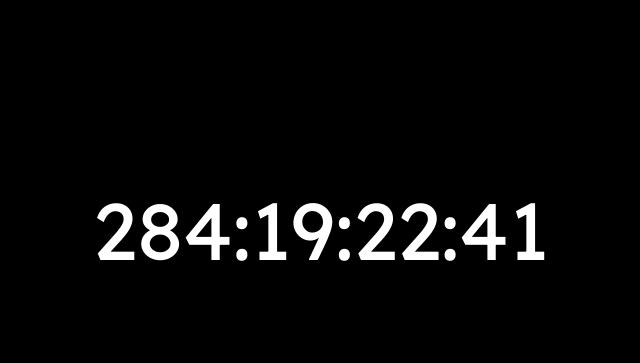
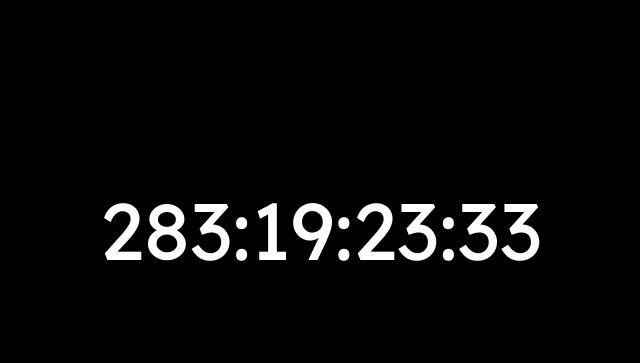
Before and after one commit to EludeQ/unus-annus-clock, a plain HTML site: page index.html in a window 1280 px wide. Shown: the part 170-533 px from the top of the page, without its empty margins (319-959 px from the left). Drawn offline with Linux system fonts and the light colour scheme.

Commit message:
Changed the end date to the date listed on the official Unus Annus site

```diff
--- a/index.html
+++ b/index.html
@@ -16,7 +16,7 @@
 
 	<script>
 		// Set the date we're counting down to
-		var countDownDate = new Date("Nov 15, 2020 08:00:08:00").getTime();
+		var countDownDate = new Date("Nov 14, 2020 08:01:00:00").getTime();
 
 		var lastSecond = 0;
 		var currentClock = 0;
```
